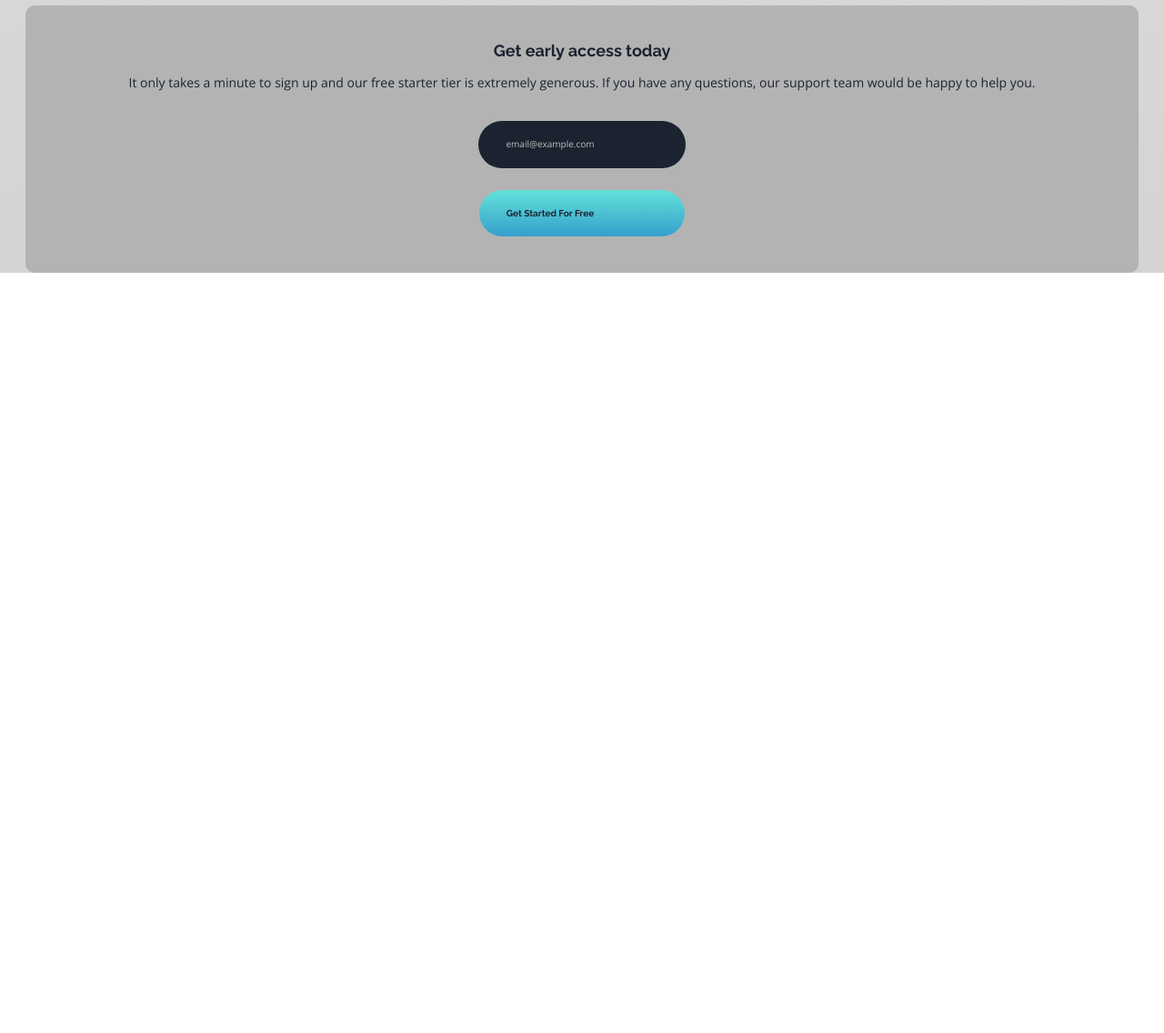
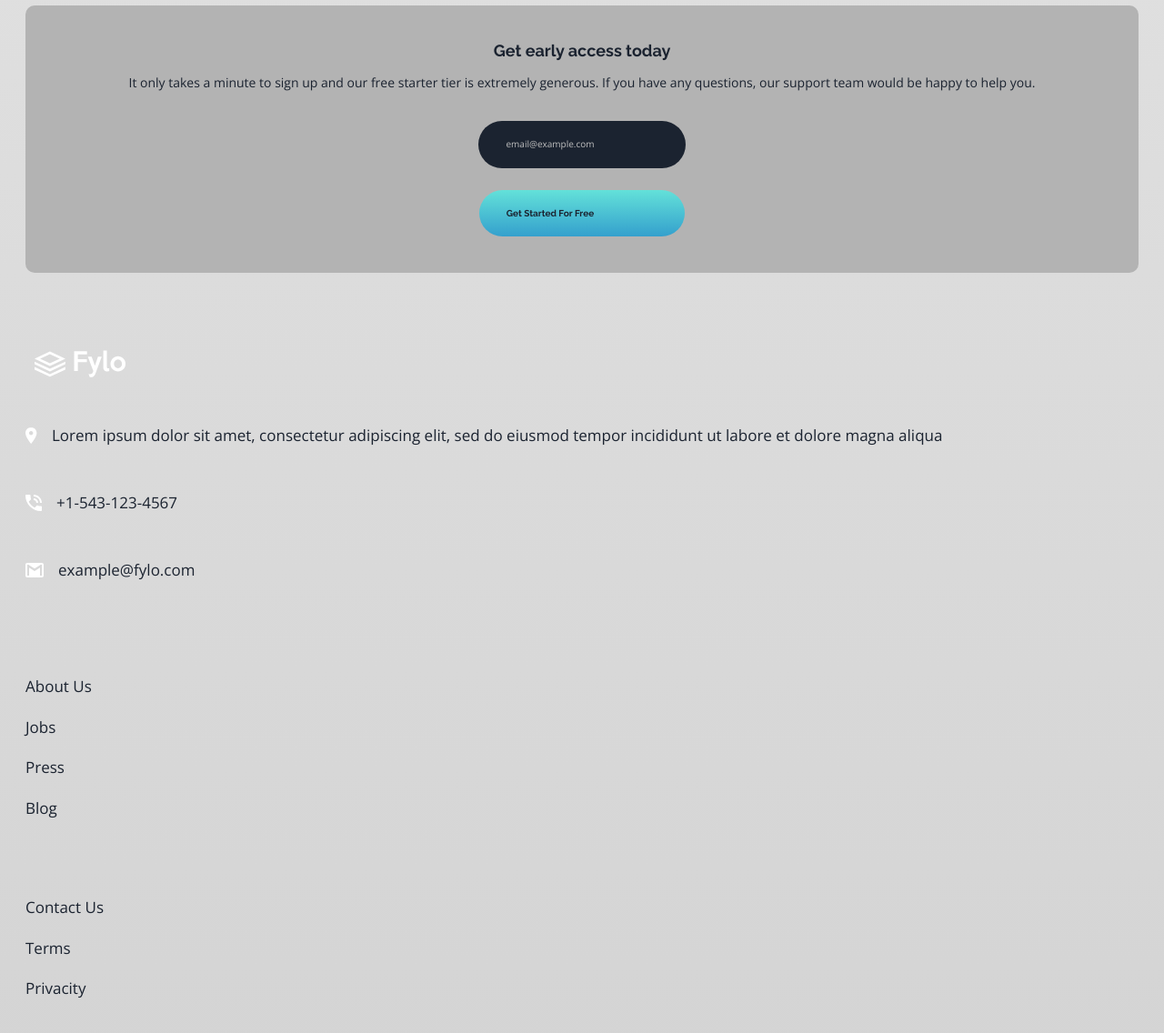
Before and after one commit to eugeniavalls/fylo-dark, a website built with Vite: page src/index.html in a window 1280 px wide. Shown: the part 3525-4661 px from the top of the page at 91% size. Before the commit the page ends 3825 px from the top, so only its background shows below. Built offline with nearby package versions, Linux system fonts and the light colour scheme; some packages are replaced by stand-ins of ours.

Commit message:
cambios 28-04

```diff
--- a/src/index.html
+++ b/src/index.html
@@ -207,6 +207,43 @@
         <a class="buttons-formulary__go" href="#"> Get Started For Free</a>
       </div>
     </section>
+
+    <footer class="footer">
+      <img
+          class="footer__logo"
+          src="./assets/images/logo.svg"
+          id="logo"
+          alt="logo"
+        />
+        <div class="icons">
+        <div class="icons__container">
+          <img class="icons__container--image" src="./assets/images/icon-location.svg" alt="icon-location">
+          <p class="icons__container--text">Lorem ipsum dolor sit amet, consectetur adipiscing elit, sed do eiusmod tempor incididunt ut labore et dolore magna aliqua</p>
+        </div>
+        <div class="icons__container">
+          <img class="icons__container--image" src="./assets/images/icon-phone.svg" alt="icon-phone">
+          <p class="icons__container--text">+1-543-123-4567</p>
+        </div>
+        <div class="icons__container">
+          <img class="icons__container--image" src="./assets/images/icon-email.svg" alt="icon-email">
+          <p class="icons__container--text">example@fylo.com</p>
+        </div>
+      </div>
+
+      <div class="blog__container">
+        <p class="blog__container--text"> About Us </p>
+        <p class="blog__container--text"> Jobs </p>
+        <p class="blog__container--text"> Press </p>
+        <p class="blog__container--text"> Blog </p>
+      </div>
+
+      <div class="privacity__container">
+        <p class="privacity__container--text"> Contact Us</p>
+        <p class="privacity__container--text"> Terms </p>
+        <p class="privacity__container--text"> Privacity </p>
+      </div>
+
+    </footer>
     <script type="module" src="./js/index.js"></script>
   </body>
 </html>
--- a/src/scss/blocks/footer.scss
+++ b/src/scss/blocks/footer.scss
@@ -1 +1,53 @@
 /* ESTILOS DEL FOOTER */
+
+.footer{
+    padding: 0 28px;
+    margin-bottom: 50px;
+    display: flex;
+    align-items: start;
+    flex-direction: column;
+
+    &__logo{
+        width: 110px;
+        padding-left: 10px;
+        margin-bottom: 35px;
+    }
+}
+
+.icons{
+    margin-bottom: 56px;
+
+
+    &__container{
+        display: flex;
+        align-items: center;
+        gap: 1rem;
+        margin-bottom: 16px;
+    }
+
+    &__container--text{
+        font-family: var(--font-family-open-sans);
+        font-size: 17px;
+        line-height: 24px;
+        color: var(--white);
+    }
+
+}
+
+.blog__container{
+    margin-bottom: 48px;
+
+    &--text{
+        color: var(--white);
+        font-family: var(--font-family-open-sans);
+        font-size: 17px;
+        margin-bottom: 25px;
+    }
+}
+
+.privacity__container--text{
+    color: var(--white);
+    font-family: var(--font-family-open-sans);
+    font-size: 17px;
+    margin-bottom: 25px;
+}
--- a/src/scss/blocks/section-formulary.scss
+++ b/src/scss/blocks/section-formulary.scss
@@ -4,6 +4,7 @@
   padding: 40px 28px;
   border-radius: 10px;
   text-align: center;
+  margin-bottom: 85px;
 
   &__title {
     font-family: var(--font-family-raleway);
--- a/src/scss/styles.scss
+++ b/src/scss/styles.scss
@@ -10,3 +10,4 @@
 @use "blocks/icons.scss";
 @use "blocks/section-opinions.scss";
 @use "blocks/section-formulary.scss";
+@use "blocks/footer.scss";
```
